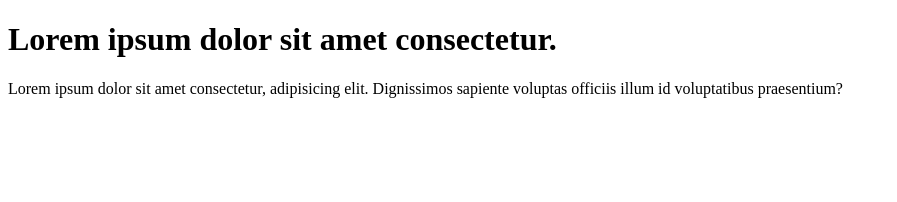
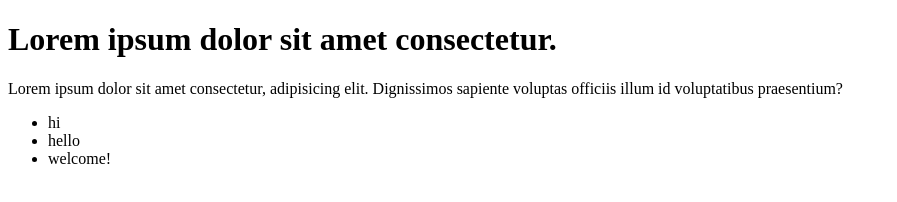
Before and after one commit to Mithun0704/learn-git, a plain HTML site: page index.html in a window 1280 px wide. Shown: the whole page, without its empty margins (0-897 px from the left). Drawn offline with Linux system fonts and the light colour scheme.

Commit message:
added unordered list

```diff
--- a/index.html
+++ b/index.html
@@ -8,5 +8,10 @@
 <body>
     <h1>Lorem ipsum dolor sit amet consectetur.</h1>
     <p>Lorem ipsum dolor sit amet consectetur, adipisicing elit. Dignissimos sapiente voluptas officiis illum id voluptatibus praesentium?</p>
+    <ul>
+        <li>hi</li>
+        <li>hello</li>
+        <li>welcome!</li>
+    </ul>
 </body>
 </html>
```
